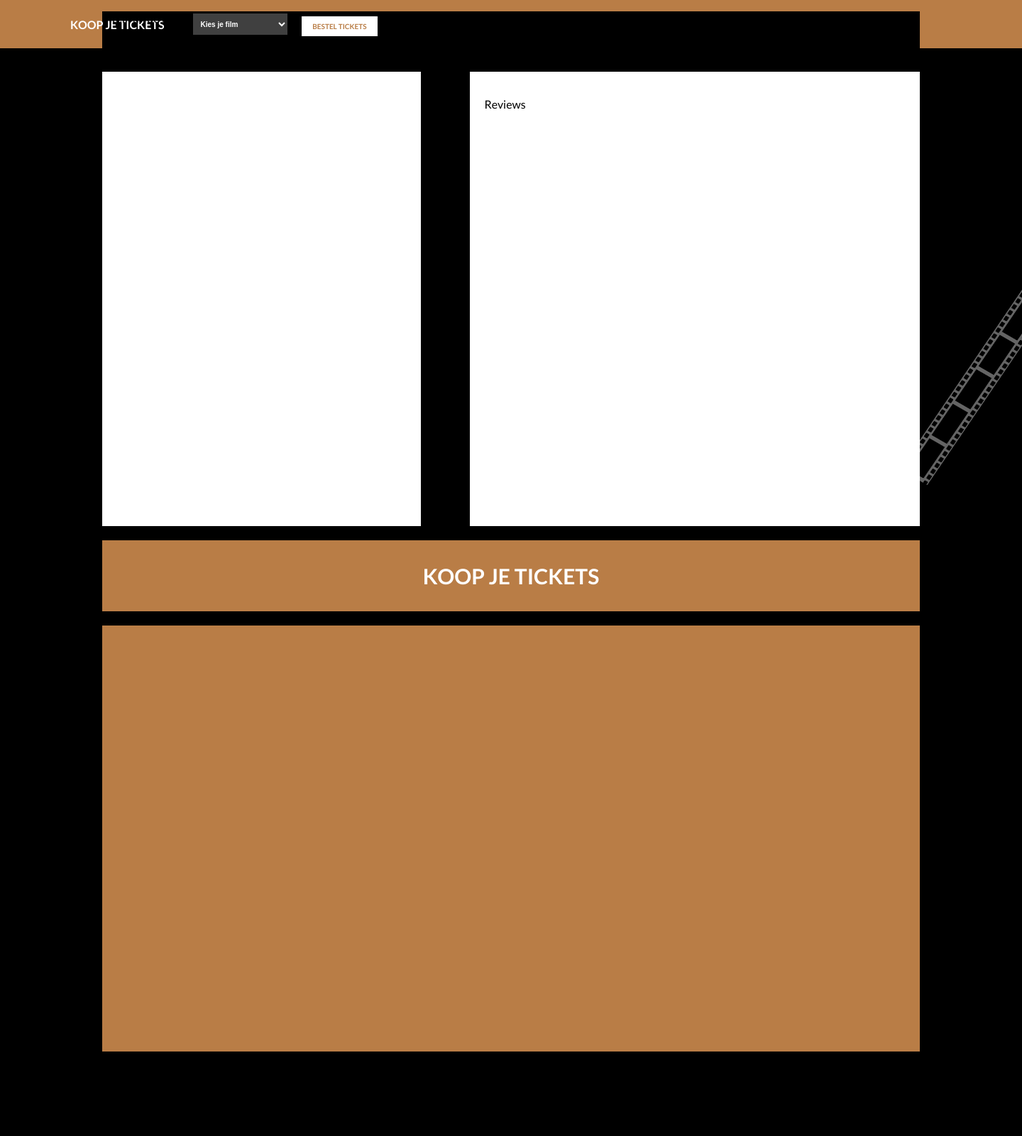
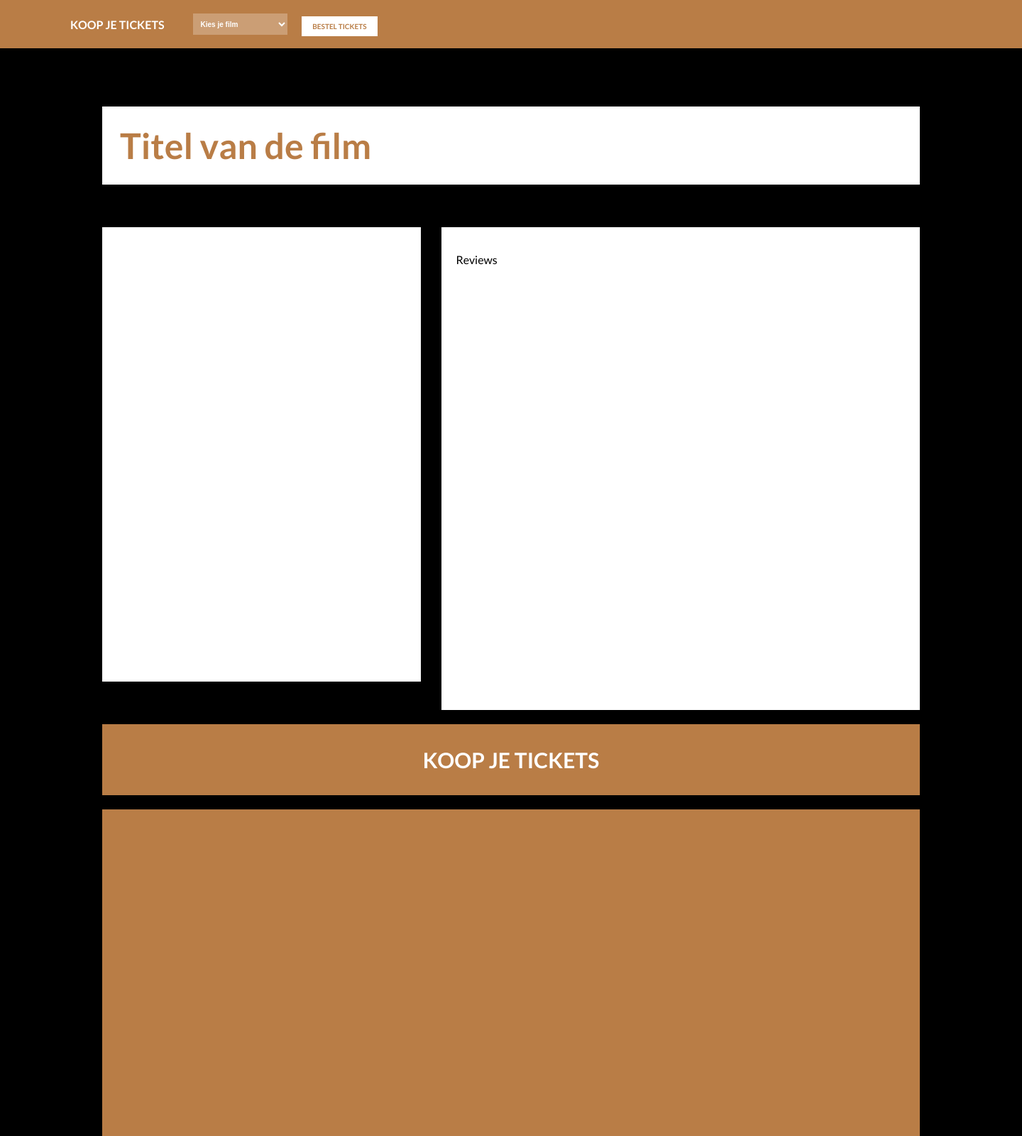
Before and after one commit to Feestbeest1/Bioscoop, a PHP site: page /Bioscoop/filmdetailpagina.php in a window 1440 px wide; the page is wider, and only the part inside the window is pictured. Shown: the part 120-1720 px from the top of that part at 71% size. Run offline with PHP 8.4, Linux system fonts and the light colour scheme; some web fonts are replaced.

Commit message:
detail pagina en footer correctie

```diff
--- a/style.css
+++ b/style.css
@@ -308,19 +308,19 @@
     background-color: rgb(0, 0, 0);
     margin-left: 10%;
     margin-right: 10%;
+    margin-top: 100px;
 }
 
-.titel-film{
+.Titel-film{
     background-color: white;
     width: 100%;
-    height: 100px;
+    height: 110px;
     margin-top: 150px;
     place-items: left;
-    padding-bottom: 10px;
     margin-bottom: 10px;
 }
 
-.titel-film p{
+.Titel-film p{
     font-size: 50px;
     font-weight: bold;
     color: rgb(185, 125, 70);
@@ -397,7 +397,6 @@
 
 /*Footer*/
 * {
-    box-sizing: border-box;
     margin: none;
     padding: none;
 }
@@ -598,7 +597,6 @@
 }
 
 .footer_bg_img {
-    position: absolute;
     right: 0;
     bottom: -10px;
     min-width: 200px;
```
